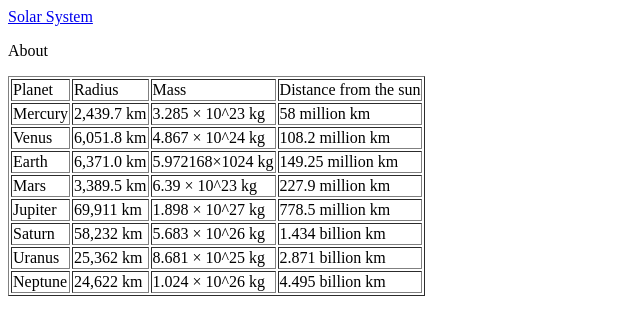
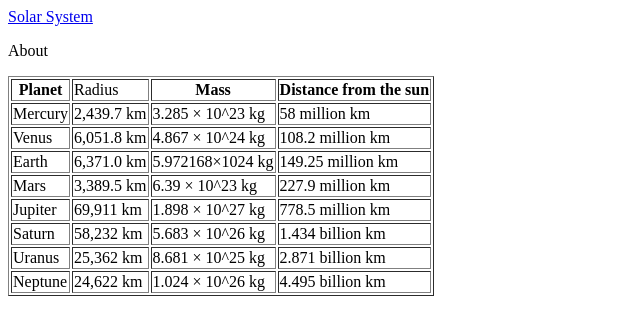
Before and after one commit to EugeneEdge/BoWD, a plain HTML site: page SolarSystem/about.html in a window 1280 px wide. Shown: the whole page, without its empty margins (0-640 px from the left). Drawn offline with Linux system fonts and the light colour scheme.

Commit message:
Update about.html

```diff
--- a/SolarSystem/about.html
+++ b/SolarSystem/about.html
@@ -11,18 +11,18 @@
 	<p>About</p>
 	<table border="1">
 		<tr>
-			<td>
+			<th>
 				Planet
-			</td>
+			</th>
 			<td>
 				Radius
-			</td>
-			<td>
+			</th>
+			<th>
 				Mass
-			</td>
-			<td>
+			</th>
+			<th>
 				Distance from the sun
-			</td>
+			</th>
 		</tr>
 
 		<tr>
```
